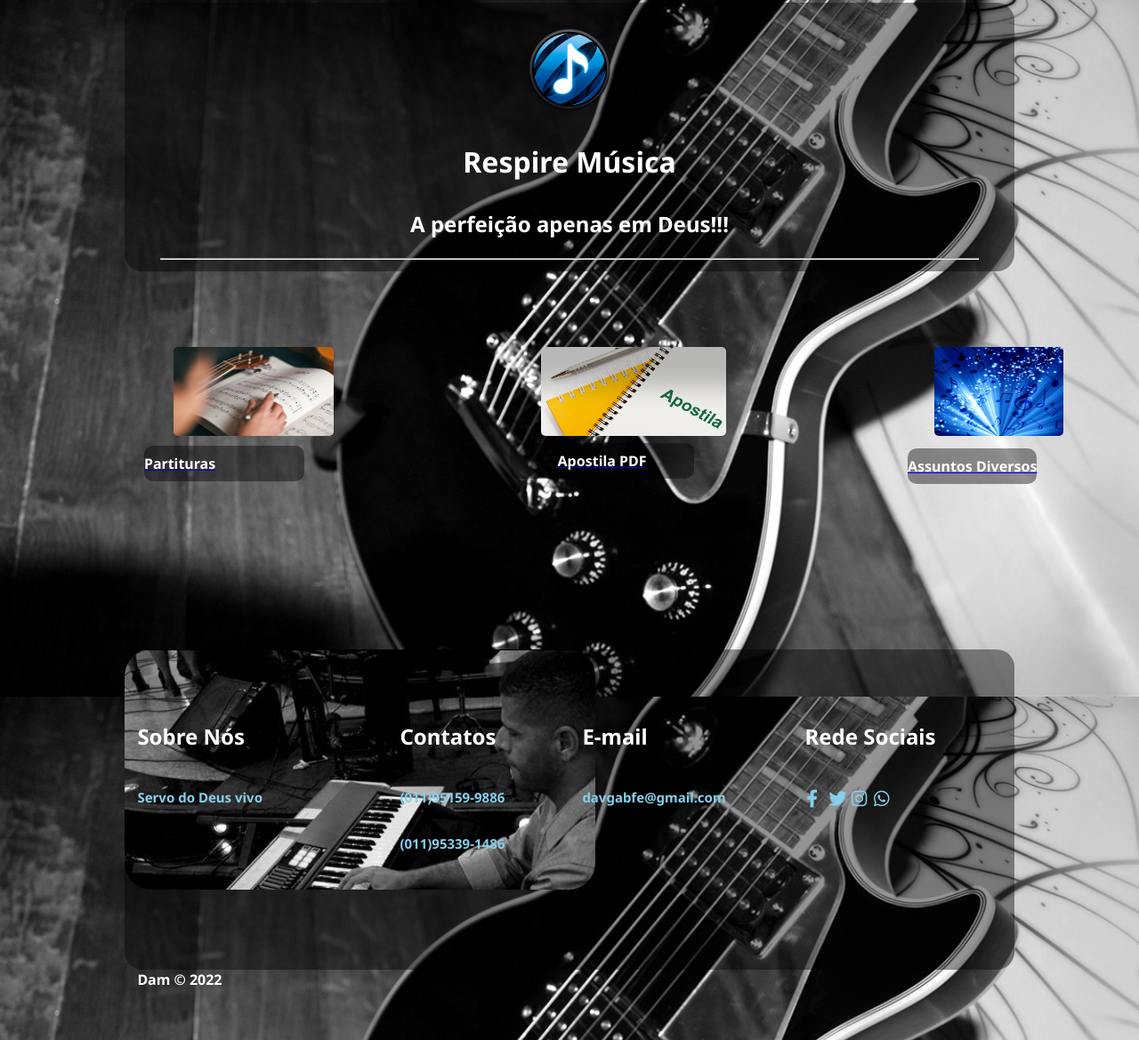
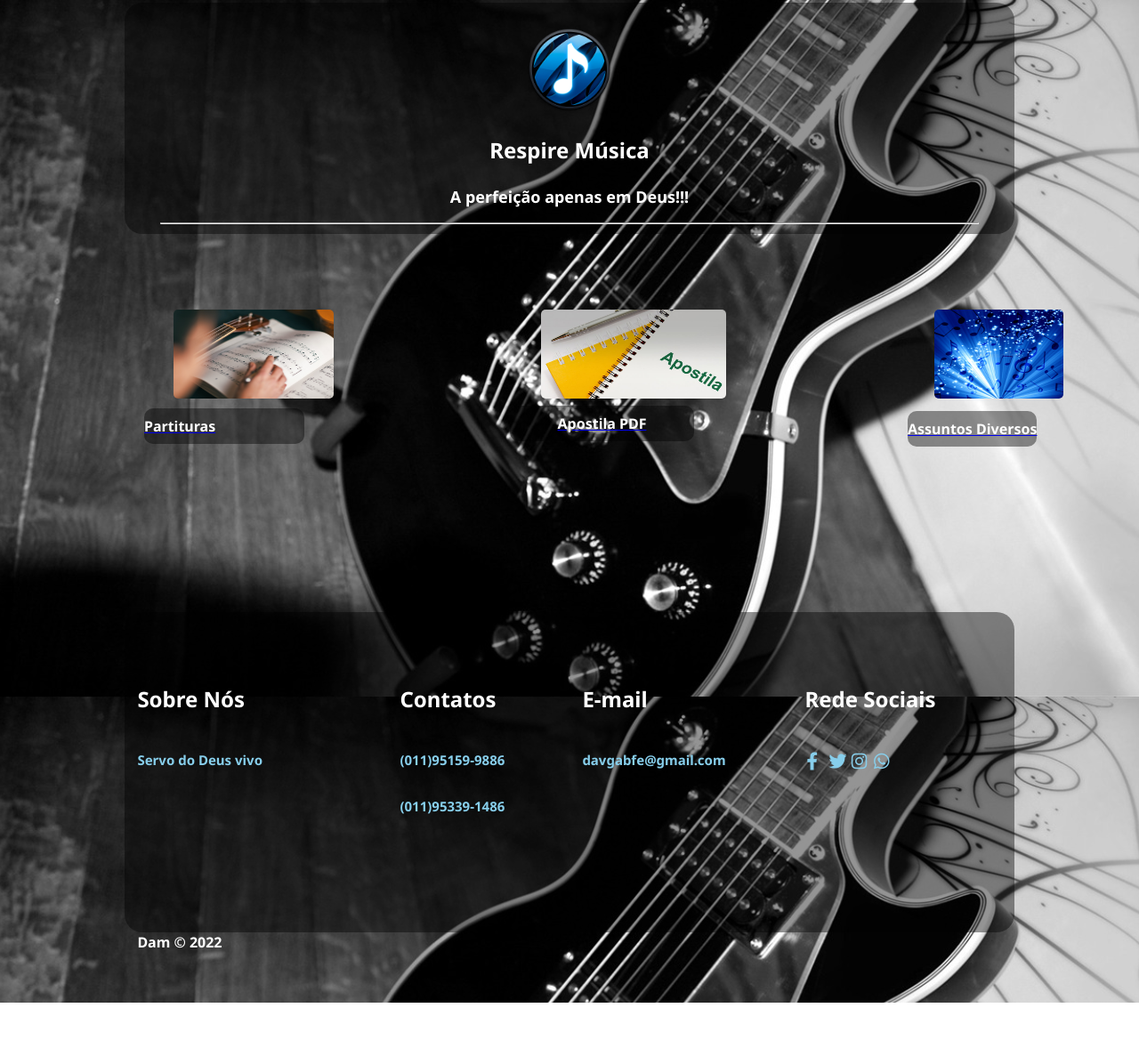
Before and after one commit to Dam1977/Dam-Musical, a plain HTML site: page index.html in a window 1280 px wide. Shown: the part 17-1186 px from the top of the page at 89% size. After the commit the page ends 1144 px from the top, so only its background shows below. Drawn offline with Linux system fonts and the light colour scheme.

Commit message:
tentando

```diff
--- a/css/index.css
+++ b/css/index.css
@@ -11,6 +11,7 @@ body {
 	color: white;
 	font-family: "Noto Sans", sans-ser;
 	line-height: 2.5;
+	width: 100%;
 }
 
 img {
@@ -24,6 +25,8 @@ main {
 	padding: 5px 40px;
 	margin-top: 20px;
 	border-radius: 20px;
+	text-align: center;
+	font-size: 12px;
 }
 
 .logo,
@@ -107,7 +110,6 @@ ul {
 
 .Partituras img {
 	height: 100px;
-	align-items: auto;
 	width: 150px;
 	margin-top: 0px;
 	padding: 15px;
@@ -185,18 +187,23 @@ ul {
 }
 .fale-conosco a {
 	text-decoration: none;
+	width: 100%;
 }
 .contato {
 	margin-left: 45px;
+	width: 100%;
+text-align: left;
 }
 .footer.footer .container {
 	display: grid;
 	grid-template-columns: repeat(4, 1fr);
+	width: 100%;
 }
 .footer.footer .container > div {
 	flex-grow: 1;
 	flex-basis: 0;
 	padding: 3rem 0.9rem;
+	width: 100%;
 }
 .footer h2 {
 	color: #fff;
@@ -204,13 +211,15 @@ ul {
 .footer p {
 	font-size: 15px;
 	color: #87ceeb;
+	width: 100%;
 }
 .fotter .sobre-nos {
 	margin-left: 30px;
 }
 .rede-socias {
 	color: #fff;
-	align-items: center;
+	align-items: left;
+	width: 100%;
 }
 .rede-sociais .fa-facebook-f {
 	height: 0px;
@@ -253,6 +262,7 @@ ul {
 .rede-sociais .fa-instagram:hover {
 	color: #fff;
 	transform: translateY(-9px);
+	width: 100%;
 }
 .rede-sociais .fa-whatsapp {
 	height: 0px;
@@ -273,15 +283,3 @@ ul {
 	color: #fff;
 	margin-top: 1%;
 }
-
-.sobre-nos {
-	background: url(../img/eu.PNG);
-	background-repeat: no-repeat;
-	height: 58%;
-	width: 200%;
-	object-fit: cover;
-	margin-bottom: 0px;
-	margin-top: 18px;
-	margin: 0;
-	border-radius: 30px;
-}
```
